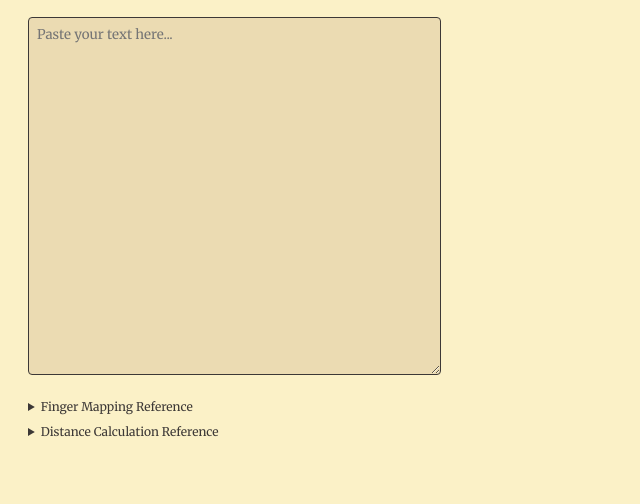
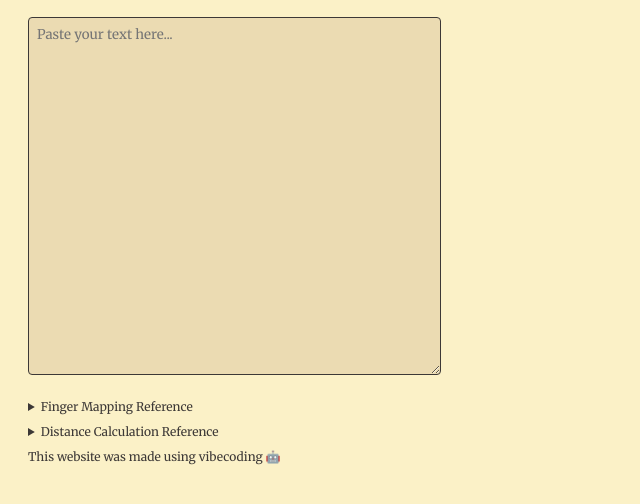
Before and after one commit to ridulfo/layout-analyzer, a plain HTML site: page index.html in a window 1280 px wide. Shown: the part 92-596 px from the top of the page, without its empty margins (0-640 px from the left). Drawn offline with Linux system fonts and the light colour scheme.

Commit message:
feat: add footer with vibecoding attribution

```diff
--- a/index.html
+++ b/index.html
@@ -93,6 +93,7 @@
           These distances are summed per finger to give the total travel effort. Diagonal moves are longer than purely horizontal or vertical moves since both row and column differences contribute.
         </div>
       </details>
+      <div style="margin-top: 10px; font-size: 12px;">This website was made using vibecoding 🤖</div>
     </div>
     <div class="output-panel">
       <div id="layouts-container"></div>
```
